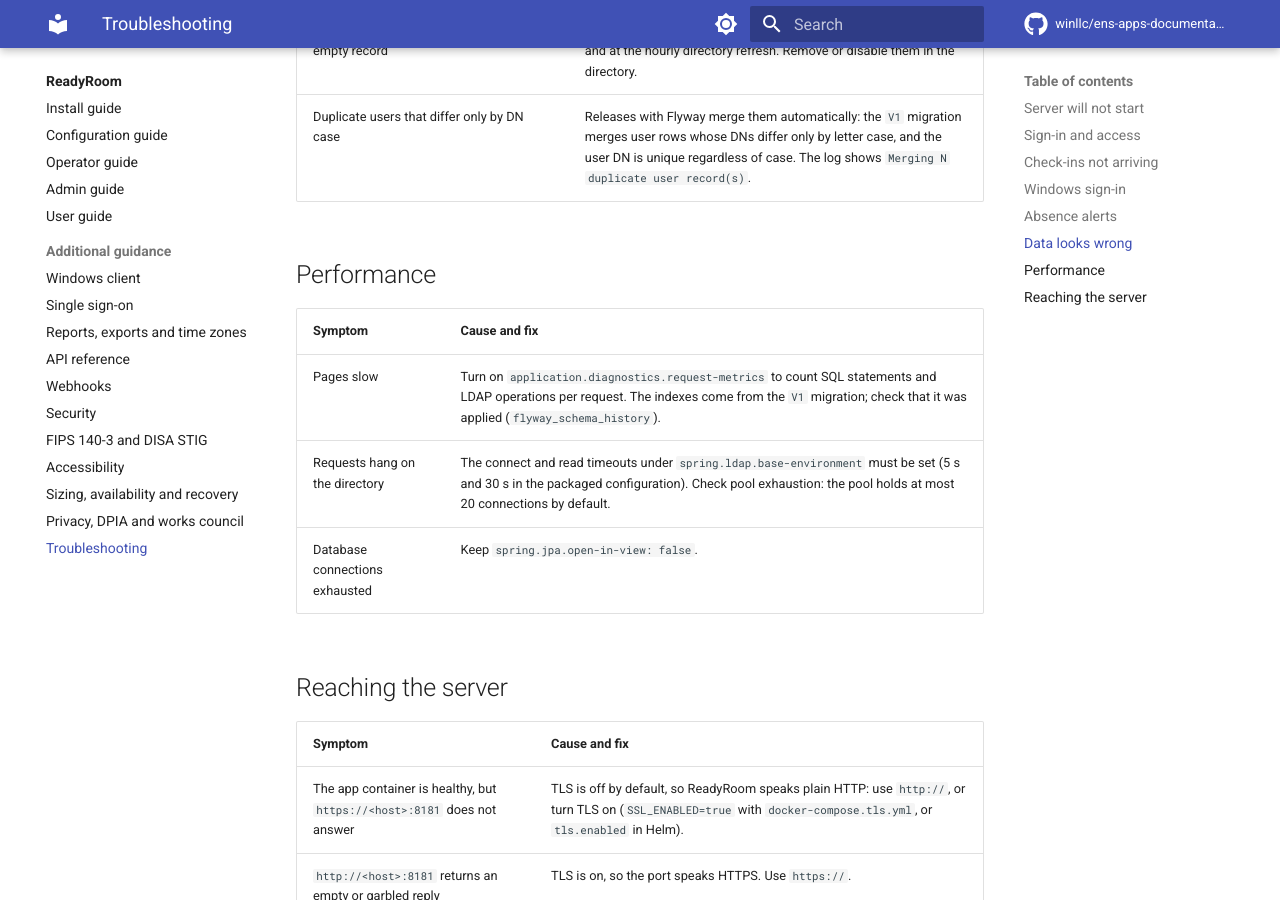
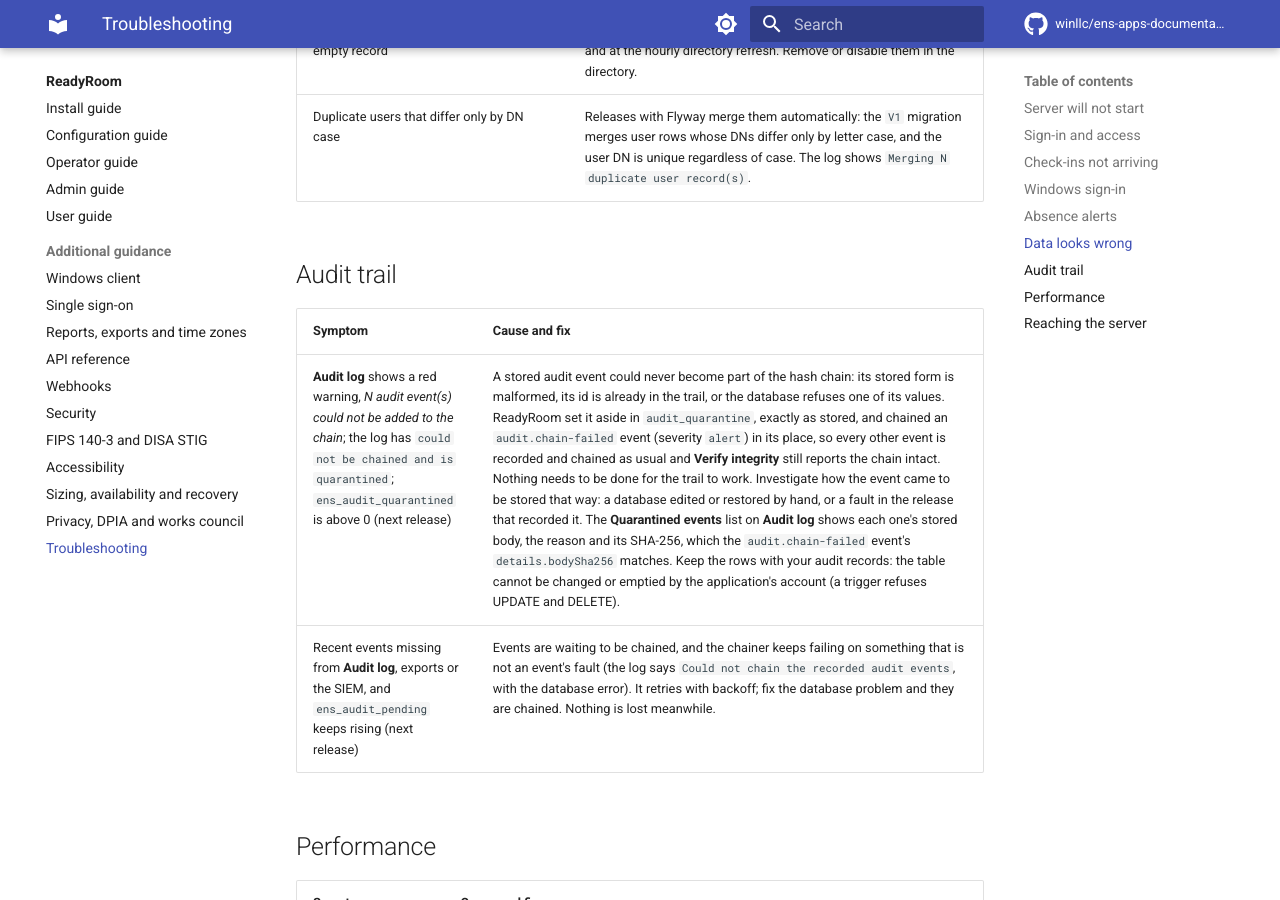
Before and after one commit to winllc/ens-apps-documentation, an MkDocs documentation site: the page built from docs/readyroom/troubleshooting.md, in a window 1280 px wide and 900 px high, scrolled down 10507 px. Built offline with MkDocs 1.6.1 and Material for MkDocs 9.7.7, drawn with Linux system fonts in a browser that asks for light colours; comment, search, counter and statistics services are not loaded.

Commit message:
ReadyRoom: quarantined audit events and audit.chain-failed
ReadyRoom's next release no longer lets one stored audit event that can never
be chained hold up the rest: it is set aside, exactly as stored, in
audit_quarantine, and an audit.chain-failed event takes its place in the chain.

- audit-logging.md: the new audit.chain-failed action (category audit, outcome
  failure, severity alert), ReadyRoom only. The record format is unchanged.
- readyroom/troubleshooting.md: an Audit trail section on what a quarantined
  event means and what to do, and on events waiting to be chained.
- readyroom/operator-guide.md: V18's audit_quarantine, the auditStore health
  details (which stay UP), the ens_audit_pending and ens_audit_quarantined
  gauges and alerts on them, and a runbook row.

Co-Authored-By: Claude Opus 5.5 <noreply@anthropic.com>
Claude-Session: https://claude.ai/code/session_01R2Q6XtDB8DfVmiejzJGwBh

```diff
--- a/docs/readyroom/troubleshooting.md
+++ b/docs/readyroom/troubleshooting.md
@@ -147,6 +147,13 @@ On the client, `The server redirected instead of accepting Windows sign-in` mean
 | An erased person reappears with an empty record | They are still in the directory: ReadyRoom recreates them at sign-in and at the hourly directory refresh. Remove or disable them in the directory. |
 | Duplicate users that differ only by DN case | Releases with Flyway merge them automatically: the `V1` migration merges user rows whose DNs differ only by letter case, and the user DN is unique regardless of case. The log shows `Merging N duplicate user record(s)`. |
 
+## Audit trail
+
+| Symptom | Cause and fix |
+|---|---|
+| **Audit log** shows a red warning, *N audit event(s) could not be added to the chain*; the log has `could not be chained and is quarantined`; `ens_audit_quarantined` is above 0 (next release) | A stored audit event could never become part of the hash chain: its stored form is malformed, its id is already in the trail, or the database refuses one of its values. ReadyRoom set it aside in `audit_quarantine`, exactly as stored, and chained an `audit.chain-failed` event (severity `alert`) in its place, so every other event is recorded and chained as usual and **Verify integrity** still reports the chain intact. Nothing needs to be done for the trail to work. Investigate how the event came to be stored that way: a database edited or restored by hand, or a fault in the release that recorded it. The **Quarantined events** list on **Audit log** shows each one's stored body, the reason and its SHA-256, which the `audit.chain-failed` event's `details.bodySha256` matches. Keep the rows with your audit records: the table cannot be changed or emptied by the application's account (a trigger refuses UPDATE and DELETE). |
+| Recent events missing from **Audit log**, exports or the SIEM, and `ens_audit_pending` keeps rising (next release) | Events are waiting to be chained, and the chainer keeps failing on something that is not an event's fault (the log says `Could not chain the recorded audit events`, with the database error). It retries with backoff; fix the database problem and they are chained. Nothing is lost meanwhile. |
+
 ## Performance
 
 | Symptom | Cause and fix |
```
Also changed, not shown: docs/audit-logging.md (+1 -1 lines), docs/readyroom/operator-guide.md (+7 -4 lines).
